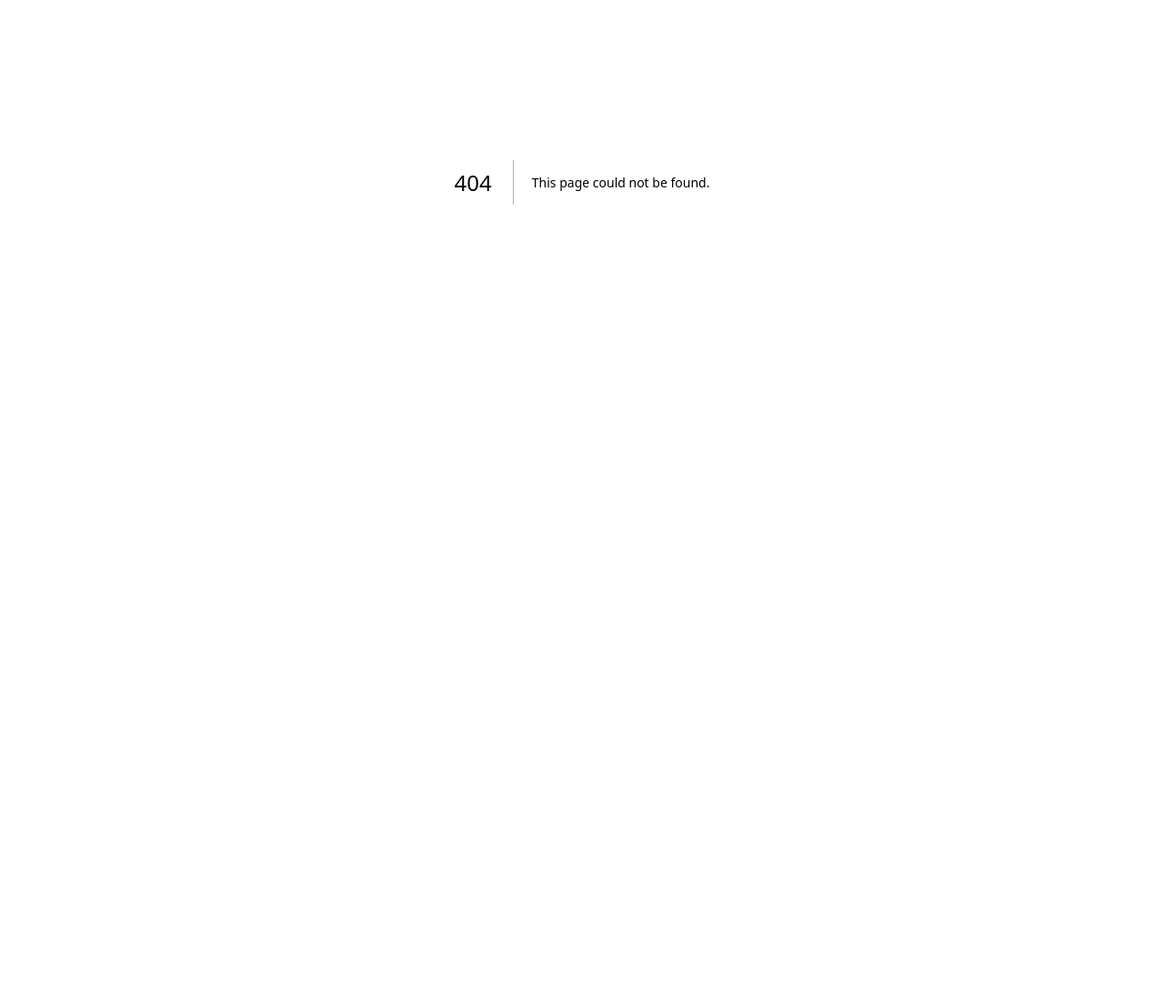
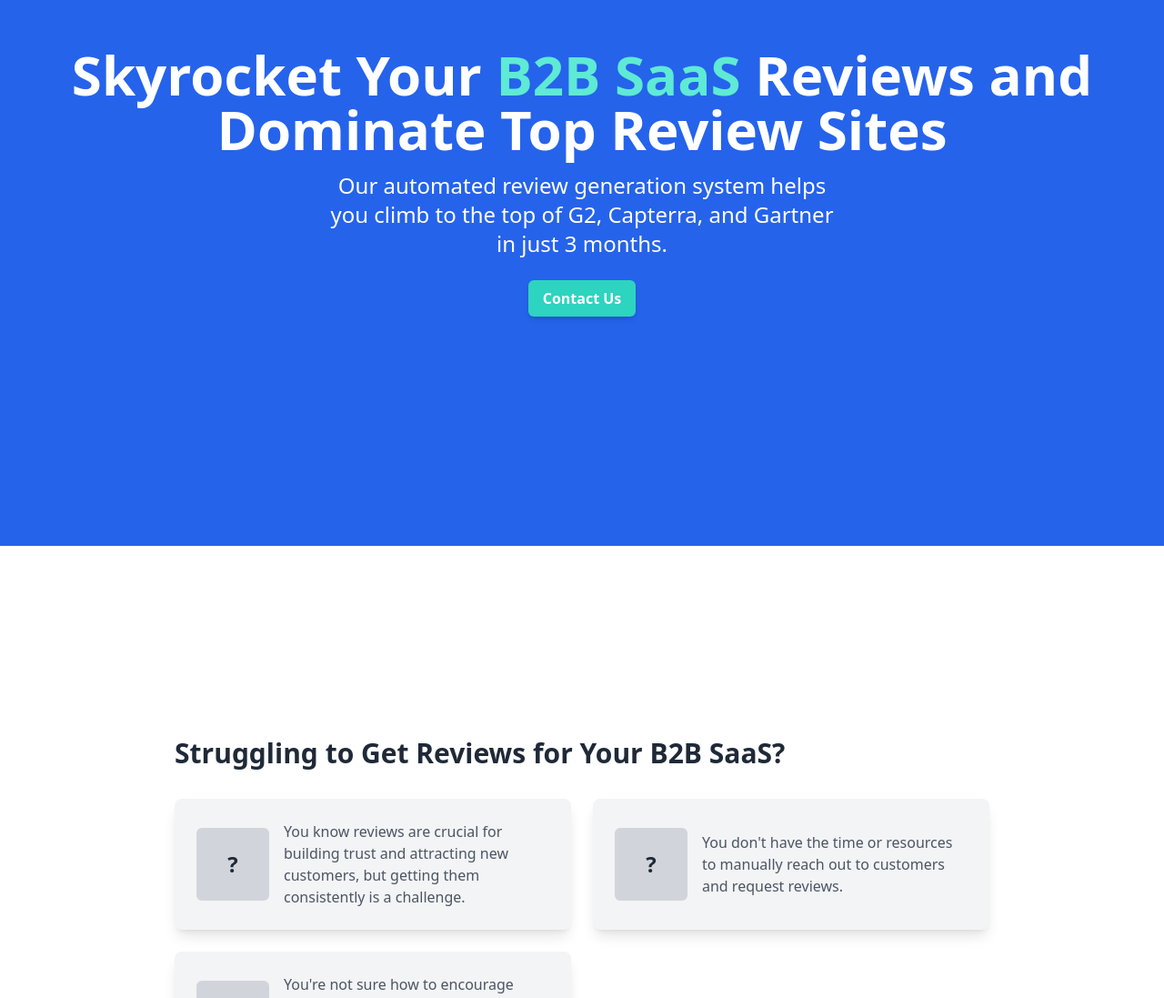
Before and after one commit to gaurav8trivedi12/nextjs-basic, a Next.js app: page /roast in a window 1280 px wide. Before the commit this address had no page. Shown: the part 200-1297 px from the top of the page at 91% size. Before the commit the page ends 800 px from the top, so only its background shows below. Built offline with nearby package versions, Linux system fonts and the light colour scheme.

Commit message:
roast page added

```diff
--- /dev/null
+++ b/app/roast/page.tsx
@@ -0,0 +1,81 @@
+import React from 'react';
+
+const LandingPage = () => {
+  return (
+    <div className="bg-gray-50 text-gray-900 font-sans">
+        {/* Headline and Contact Us Section */}
+        <div className="flex flex-col justify-center items-center text-center h-screen bg-blue-600 text-white px-6 md:px-0">
+            <h1 className="text-4xl md:text-6xl font-bold bg-clip-text">
+                Skyrocket Your <span className="text-teal-300">B2B SaaS</span> Reviews and Dominate Top Review Sites
+            </h1>
+            <p className="mt-4 text-xl md:text-2xl max-w-xl">
+                Our automated review generation system helps you climb to the top of G2, Capterra, and Gartner in just 3 months.
+            </p>
+            <button className="mt-6 py-2 px-4 bg-teal-400 hover:bg-teal-500 rounded-md text-white font-bold shadow-md">
+                Contact Us
+            </button>
+        </div>
+
+        {/* Challenges Section */}
+        <div className="py-16 px-6 min-h-screen flex flex-col justify-center bg-white">
+            <div className="max-w-4xl mx-auto">
+                <h2 className="text-3xl font-semibold text-gray-800">Struggling to Get Reviews for Your B2B SaaS?</h2>
+                <div className="mt-8 grid grid-cols-1 md:grid-cols-2 gap-6">
+                    {["You know reviews are crucial for building trust and attracting new customers, but getting them consistently is a challenge.",
+                      "You don't have the time or resources to manually reach out to customers and request reviews.",
+                      "You're not sure how to encourage customers to leave reviews on the platforms that matter most, like G2, Capterra, and Gartner."]
+                      .map(item => (
+                        <div key={item} className="bg-gray-100 p-6 shadow-lg rounded-lg flex items-center space-x-4">
+                            <div className="w-20 h-20 bg-gray-300 rounded-md flex items-center justify-center text-2xl text-gray-800 font-bold">?</div> {/* Image placeholder with a question mark */}
+                            <p className="text-gray-600 flex-1">{item}</p>
+                        </div>
+                    ))}
+                </div>
+            </div>
+        </div>
+
+        {/* Automated System Section */}
+        <div className="py-16 bg-gray-200 px-6 min-h-screen flex flex-col justify-center">
+            <div className="max-w-4xl mx-auto">
+                <h2 className="text-3xl font-semibold text-gray-800">Our Automated Review Generation System Makes It Easy</h2>
+                <div className="mt-8 grid grid-cols-1 md:grid-cols-2 gap-6">
+                    {["We integrate seamlessly with your existing customer data and identify your happiest customers.",
+                      "Our system automatically sends personalized review requests to these satisfied customers on a regular basis.",
+                      "We continuously monitor and optimize the messaging to ensure maximum review generation.",
+                      "You sit back and watch as the reviews come in and your rankings improve on top review sites."]
+                      .map(item => (
+                        <div key={item} className="bg-white p-6 shadow-lg rounded-lg flex items-center space-x-4">
+                            <div className="w-20 h-20 bg-gray-300 rounded-md flex items-center justify-center text-2xl text-gray-800 font-bold">✓</div> {/* Image placeholder with a check mark */}
+                            <p className="text-gray-600 flex-1">{item}</p>
+                        </div>
+                    ))}
+                </div>
+            </div>
+        </div>
+
+        {/* Results Section */}
+        <div className="py-16 px-6 min-h-screen flex flex-col justify-center bg-white">
+            <div className="max-w-4xl mx-auto">
+                <h2 className="text-3xl font-semibold text-gray-800">Proven Results for B2B SaaS Companies Like Yours</h2>
+                <div className="mt-8 grid grid-cols-1 md:grid-cols-2 gap-6">
+                    {["Tuskr reached #1 in their category on G2 within 2 months, with a 200% increase in reviews and a 75% increase in lead generation.",
+                      "Celoxis secured top spots on Capterra and Gartner in just 90 days, with a 150% increase in reviews and a 50% increase in conversions."]
+                      .map(item => (
+                        <div key={item} className="bg-gray-100 p-6 shadow-lg rounded-lg flex items-center space-x-4">
+                            <div className="w-20 h-20 bg-gray-300 rounded-md flex items-center justify-center text-2xl text-gray-800 font-bold">★</div> {/* Image placeholder with a star */}
+                            <p className="text-gray-600 flex-1">{item}</p>
+                        </div>
+                    ))}
+                </div>
+            </div>
+        </div>
+
+        {/* Footer Section */}
+        <div className="py-6 bg-gray-800 text-center text-white">
+            <p>Copyright © 2024 Your Company Name</p>
+        </div>
+    </div>
+  );
+}
+
+export default LandingPage;
```
